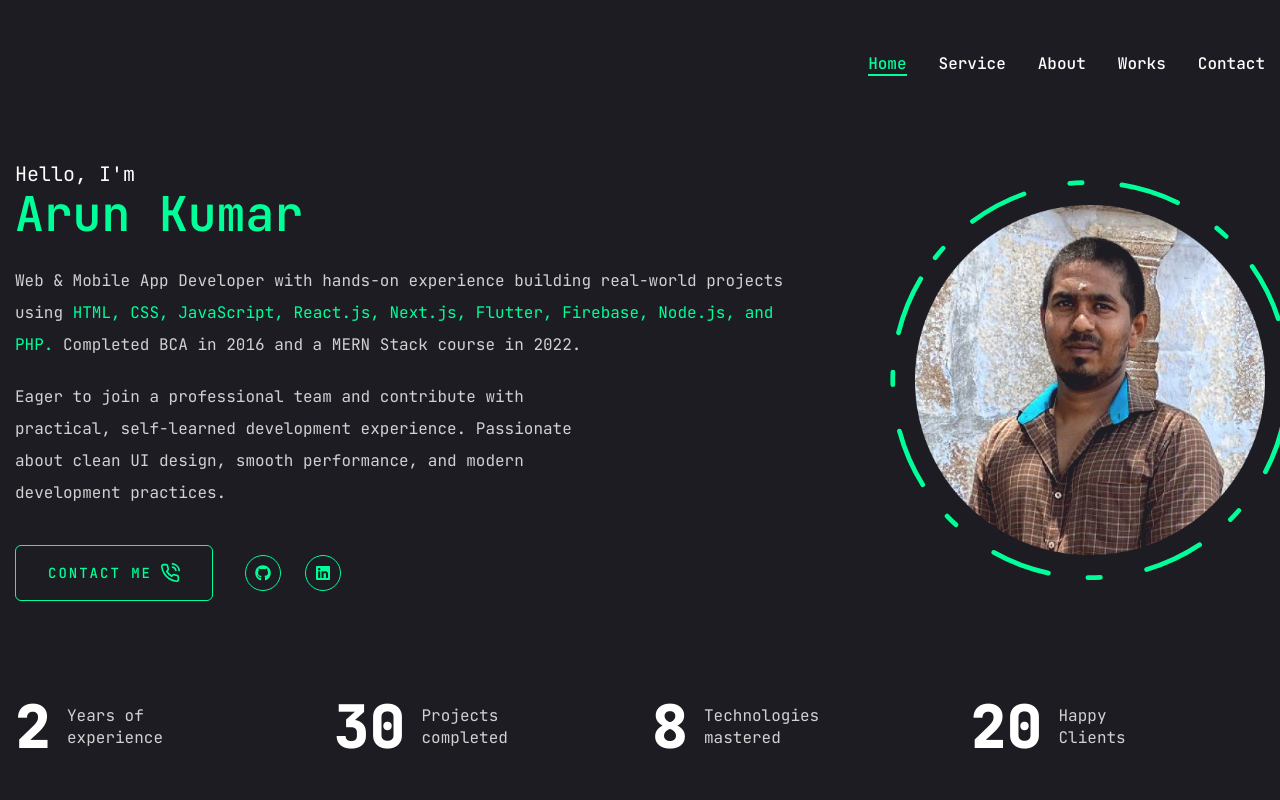
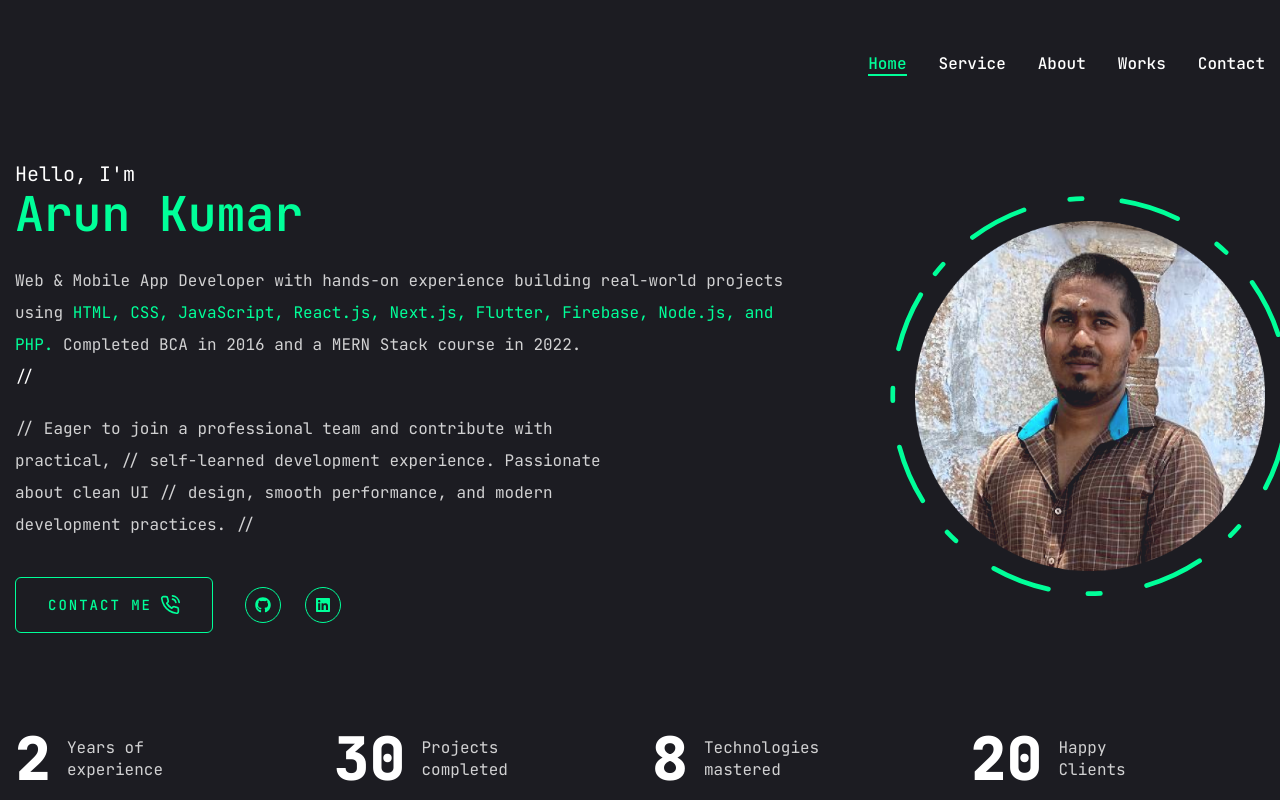
Before and after one commit to ATHIRADI/resume, a Next.js app: page / in a window 1280 px wide. Built offline with nearby package versions, Linux system fonts and the light colour scheme.

Commit message:
Update page.js

```diff
--- a/app/page.js
+++ b/app/page.js
@@ -33,11 +33,11 @@ const Home = () => {
                 </span>{" "}
                 Completed BCA in 2016 and a MERN Stack course in 2022.
               </p>
-              <p className="max-w-[600px] text-white/80">
-                Eager to join a professional team and contribute with practical,
-                self-learned development experience. Passionate about clean UI
-                design, smooth performance, and modern development practices.
-              </p>
+              // <p className="max-w-[600px] text-white/80">
+              //   Eager to join a professional team and contribute with practical,
+              //   self-learned development experience. Passionate about clean UI
+              //   design, smooth performance, and modern development practices.
+              // </p>
             </div>
 
             <div className="flex flex-col xl:flex-row items-center gap-8">
```
